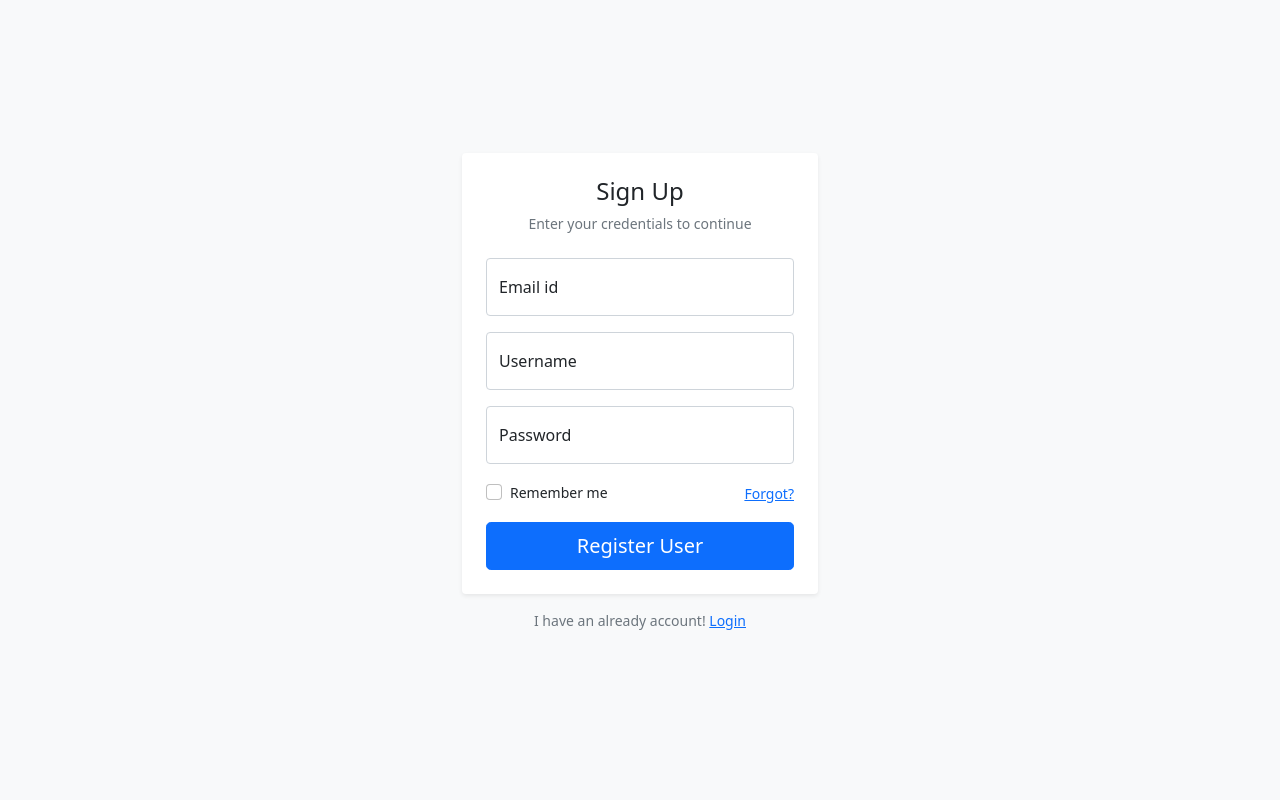
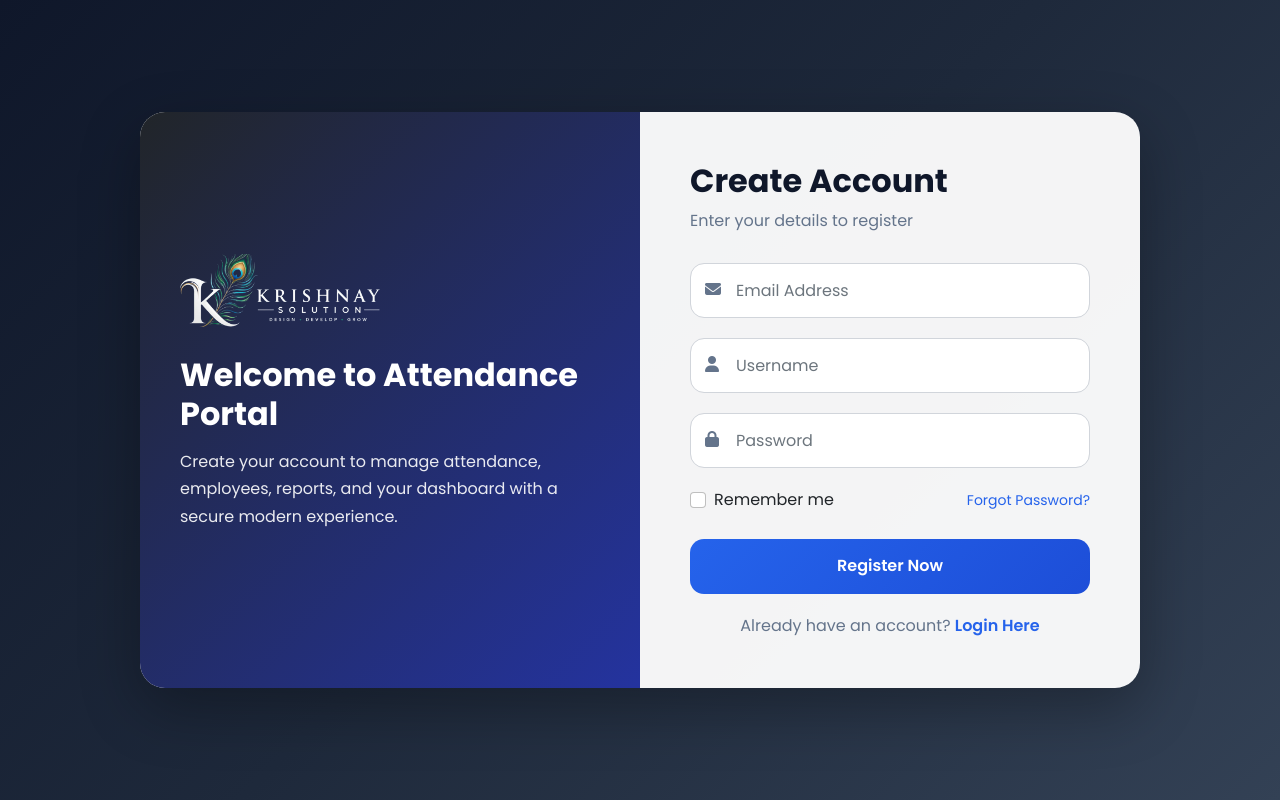
Before and after one commit to Tulsisha/Attendence, a Django app: page /registr/ in a window 1280 px wide. Run offline with Django 5.2, Linux system fonts and the light colour scheme.

Commit message:
Enhance registration form layout and styles
Updated the registration form layout and styling. Added icons and improved the overall design for better user experience.

```diff
--- a/attendancereport/templates/registr.html
+++ b/attendancereport/templates/registr.html
@@ -1,57 +1,242 @@
 <!doctype html>
 <html lang="en">
-  <head>
-    <!-- Required meta tags -->
+<head>
     <meta charset="utf-8">
     <meta name="viewport" content="width=device-width, initial-scale=1">
 
-    <!-- Bootstrap CSS -->
-    <link href="https://cdn.jsdelivr.net/npm/bootstrap@5.0.2/dist/css/bootstrap.min.css" rel="stylesheet" integrity="sha384-EVSTQN3/azprG1Anm3QDgpJLIm9Nao0Yz1ztcQTwFspd3yD65VohhpuuCOmLASjC" crossorigin="anonymous">
+    <title>Register</title>
 
-    <title>Register</title>
-  </head>
-<body class="bg-light">
-    <main class="d-flex align-items-center justify-content-center vh-100">
-        <div class="container">
-            <div class="row justify-content-center">
-                <div class="col-12 col-sm-8 col-md-6 col-lg-4">
-                    <div class="card shadow-sm border-0 rounded-4">
-                        <div class="card-body p-4">
-                            <h4 class="card-title text-center mb-2">Sign Up</h4>
-                            <p class="text-muted small text-center mb-4">Enter your credentials to continue</p>
-                            <form id="form" action="/registeruser/" method="POST">
-                                <h2>{{msg}}</h2>
-                                {% csrf_token %}
-                                 <div class="form-floating mb-3">
-                                    <input type="email" name="email" class="form-control" id="floatingUsername" placeholder="Username" autocomplete="username" required>
-                                    <label for="floatingUsername">Email id</label>
-                                </div>
-                                <div class="form-floating mb-3">
-                                    <input type="text" name="username" class="form-control" id="floatingUsername" placeholder="Username" autocomplete="username" required>
-                                    <label for="floatingUsername">Username</label>
-                                </div>
-                                <div class="form-floating mb-3">
-                                    <input type="password" name="password" class="form-control" id="floatingPassword" placeholder="Password" autocomplete="current-password" required>
-                                    <label for="floatingPassword">Password</label>
-                                </div>
-                                <div class="d-flex justify-content-between align-items-center mb-3">
-                                    <div class="form-check">
-                                        <input class="form-check-input" type="checkbox" value="" id="rememberCheck">
-                                        <label class="form-check-label small" for="rememberCheck">Remember me</label>
-                                    </div>
-                                    <a href="#" class="small">Forgot?</a>
-                                </div>
-                                <div class="d-grid">
-                                    <button class="btn btn-primary btn-lg" type="submit">Register User</button>
-                                </div>
-                            </form>
-                        </div>
-                    </div>
-                    <p class="text-center text-muted small mt-3">I have an already account! <a href="loginn">Login</a></p>
+    <!-- Bootstrap -->
+    <link href="https://cdn.jsdelivr.net/npm/bootstrap@5.0.2/dist/css/bootstrap.min.css" rel="stylesheet">
+
+    <!-- Icons -->
+    <link rel="stylesheet" href="https://cdnjs.cloudflare.com/ajax/libs/font-awesome/6.5.0/css/all.min.css">
+
+    <!-- Google Font -->
+    <link href="https://fonts.googleapis.com/css2?family=Poppins:wght@300;400;500;600;700&display=swap" rel="stylesheet">
+
+    <style>
+        * {
+            margin: 0;
+            padding: 0;
+            box-sizing: border-box;
+            font-family: 'Poppins', sans-serif;
+        }
+
+        body {
+            background: linear-gradient(135deg, #0f172a, #1e293b, #334155);
+            min-height: 100vh;
+        }
+
+        .register-wrapper {
+            min-height: 100vh;
+            display: flex;
+            align-items: center;
+            justify-content: center;
+            padding: 30px;
+        }
+
+        .register-card {
+            max-width: 1000px;
+            width: 100%;
+            border-radius: 25px;
+            overflow: hidden;
+            background: rgba(255,255,255,0.95);
+            box-shadow: 0 20px 60px rgba(0,0,0,0.3);
+        }
+
+      .branding-side {
+        background: linear-gradient(135deg, #212529, #24339f);
+        color: white;
+        padding: 60px 40px;
+        display: flex;
+        flex-direction: column;
+        justify-content: center;
+        height: 100%;
+    }
+
+        .branding-side img {
+            width: 200px;
+            margin-bottom: 20px;
+        }
+
+        .branding-side h2 {
+            font-weight: 700;
+            margin-bottom: 15px;
+        }
+
+        .branding-side p {
+            opacity: 0.9;
+            line-height: 1.7;
+        }
+
+        .form-side {
+            padding: 50px;
+        }
+
+        .form-title {
+            font-weight: 700;
+            color: #0f172a;
+        }
+
+        .form-subtitle {
+            color: #64748b;
+            margin-bottom: 30px;
+        }
+
+        .input-group-custom {
+            position: relative;
+            margin-bottom: 20px;
+        }
+
+        .input-group-custom i {
+            position: absolute;
+            top: 18px;
+            left: 15px;
+            color: #64748b;
+        }
+
+        .input-group-custom input {
+            padding-left: 45px;
+            height: 55px;
+            border-radius: 14px;
+            border: 1px solid #d1d5db;
+        }
+
+        .input-group-custom input:focus {
+            box-shadow: 0 0 0 4px rgba(37,99,235,0.15);
+            border-color: #2563eb;
+        }
+
+        .btn-register {
+            height: 55px;
+            border-radius: 14px;
+            background: linear-gradient(135deg, #2563eb, #1d4ed8);
+            border: none;
+            font-weight: 600;
+            font-size: 16px;
+        }
+
+        .btn-register:hover {
+            transform: translateY(-2px);
+            transition: 0.3s;
+        }
+
+        .extra-links {
+            display: flex;
+            justify-content: space-between;
+            align-items: center;
+            margin-bottom: 25px;
+        }
+
+        .extra-links a {
+            text-decoration: none;
+            color: #2563eb;
+            font-size: 14px;
+        }
+
+        .login-link {
+            text-align: center;
+            margin-top: 20px;
+            color: #64748b;
+        }
+
+        .login-link a {
+            text-decoration: none;
+            font-weight: 600;
+            color: #2563eb;
+        }
+
+        .alert-msg {
+            color: red;
+            text-align: center;
+            margin-bottom: 15px;
+        }
+
+        @media(max-width: 768px) {
+            .branding-side {
+                display: none;
+            }
+
+            .form-side {
+                padding: 30px;
+            }
+        }
+    </style>
+</head>
+
+<body>
+
+<div class="register-wrapper">
+    <div class="register-card">
+        <div class="row g-0">
+
+            <!-- Left Branding -->
+            <div class="col-md-6">
+                <div class="branding-side">
+                    <img src="/static/images/krishny-logo.png" alt="Logo">
+                    <h2>Welcome to Attendance Portal</h2>
+                    <p>
+                        Create your account to manage attendance, employees, reports,
+                        and your dashboard with a secure modern experience.
+                    </p>
                 </div>
             </div>
+
+            <!-- Right Form -->
+            <div class="col-md-6">
+                <div class="form-side">
+
+                    <h2 class="form-title">Create Account</h2>
+                    <p class="form-subtitle">Enter your details to register</p>
+
+                    <form action="/registeruser/" method="POST">
+                        {% csrf_token %}
+
+                        <div class="alert-msg">{{msg}}</div>
+
+                        <div class="input-group-custom">
+                            <i class="fa fa-envelope"></i>
+                            <input type="email" name="email" class="form-control" placeholder="Email Address" required>
+                        </div>
+
+                        <div class="input-group-custom">
+                            <i class="fa fa-user"></i>
+                            <input type="text" name="username" class="form-control" placeholder="Username" required>
+                        </div>
+
+                        <div class="input-group-custom">
+                            <i class="fa fa-lock"></i>
+                            <input type="password" name="password" class="form-control" placeholder="Password" required>
+                        </div>
+
+                        <div class="extra-links">
+                            <div class="form-check">
+                                <input class="form-check-input" type="checkbox" id="rememberCheck">
+                                <label class="form-check-label" for="rememberCheck">
+                                    Remember me
+                                </label>
+                            </div>
+
+                            <a href="#">Forgot Password?</a>
+                        </div>
+
+                        <button class="btn btn-primary btn-register w-100">
+                            Register Now
+                        </button>
+                    </form>
+
+                    <div class="login-link">
+                        Already have an account?
+                        <a href="/">Login Here</a>
+                    </div>
+
+                </div>
+            </div>
+
         </div>
-    </main>
-    <script src="https://cdn.jsdelivr.net/npm/bootstrap@5.0.2/dist/js/bootstrap.bundle.min.js" integrity="sha384-MrcW6ZMFYlzcLA8Nl+NtUVF0sA7MsXsP1UyJoMp4YLEuNSfAP+JcXn/tWtIaxVXM" crossorigin="anonymous"></script>
-  </body>
+    </div>
+</div>
+
+</body>
 </html>
```
